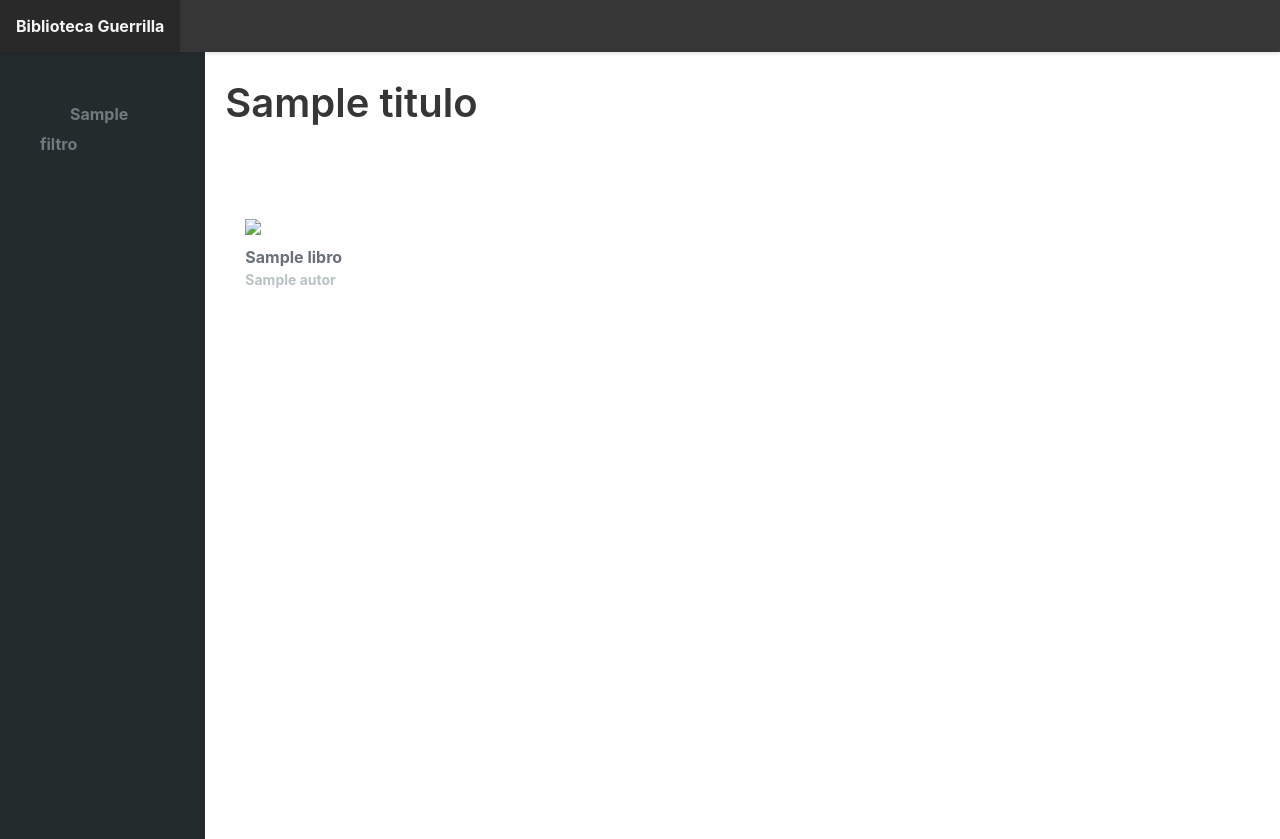
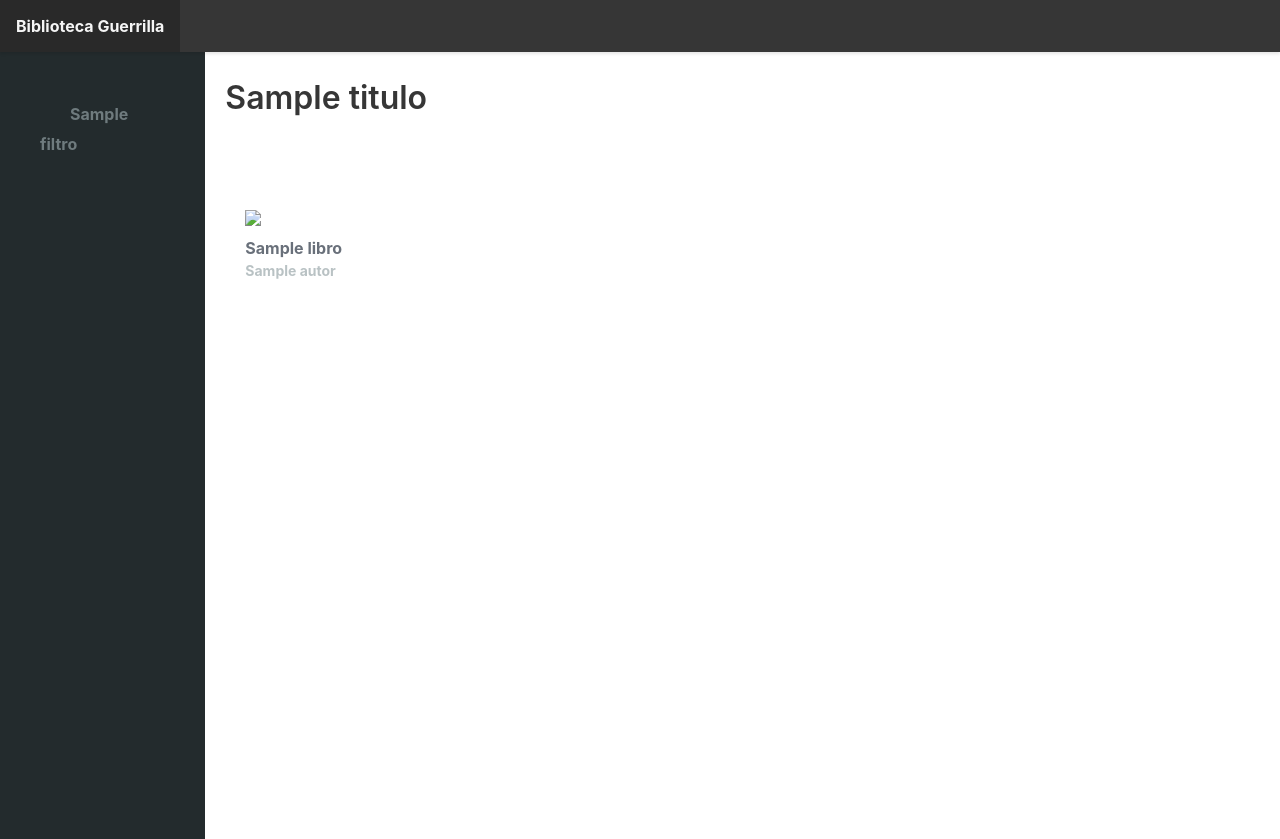
Before and after one commit to elKaZe/biblioteca-guerrilla, a Python web app: template app/templates/listado_de_libros.html in a window 1280 px wide. Shown: the top 839 px of the page. Run offline with Jinja, Linux system fonts and the light colour scheme; the template is opened without the code that fills it: most values are stand-ins (such as "Sample title", 1, 10 or a date in 2020).

Commit message:
quitado is-2, ahora el titulo es igual de grande en todos los filtros

```diff
--- a/app/templates/listado_de_libros.html
+++ b/app/templates/listado_de_libros.html
@@ -21,7 +21,7 @@
 <div class="columns">
   {% include "sidebar.html" %}
   <div class="content column is-10">
-    <div class="title is-2">{{ titulo }}</div>
+    <div class="title">{{ titulo }}</div>
     <div class="columns is-multiline files">
       {{ genera_columnas(libros) }}
     </div>
```
